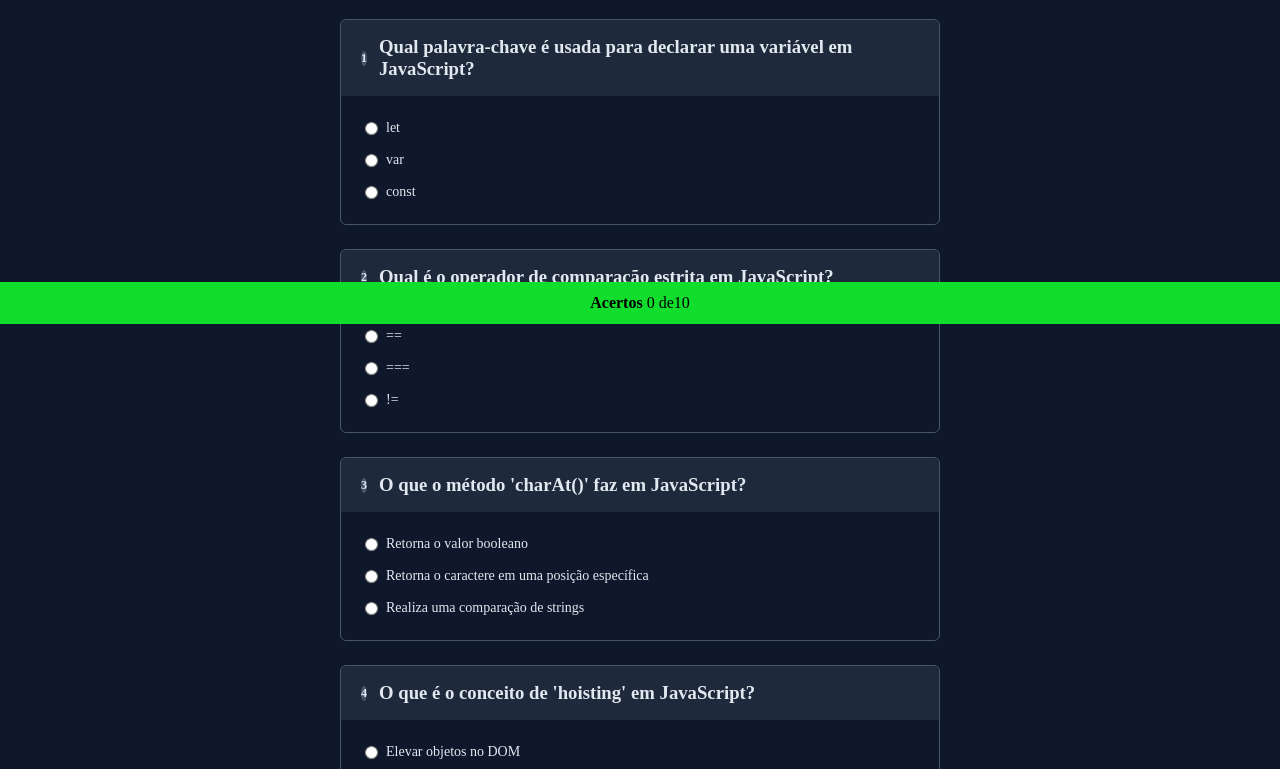
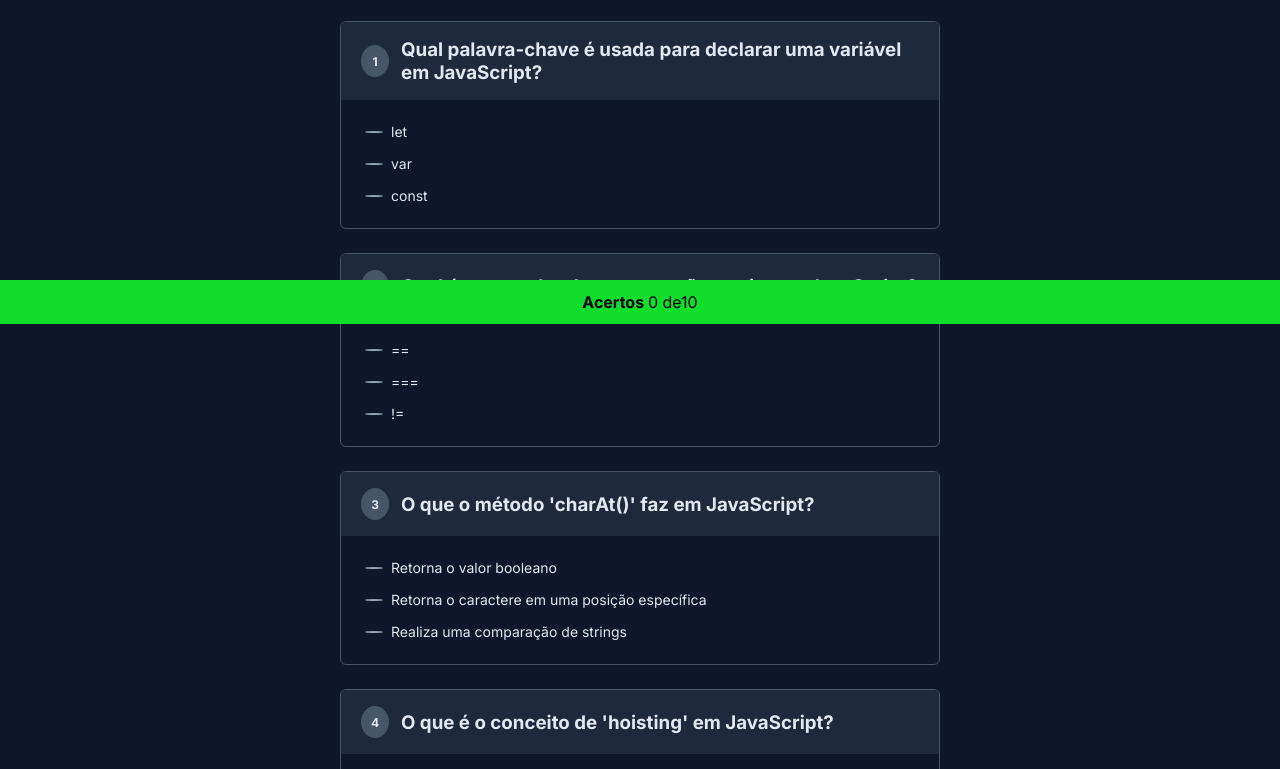
Before and after one commit to Rudi-Sudre/Projeto-Inicial, a plain HTML site: page index.html in a window 1280 px wide. Shown: the part 476-1245 px from the top of the page. Drawn offline with Linux system fonts and the light colour scheme.

Commit message:
Update style.css

```diff
--- a/style.css
+++ b/style.css
@@ -5,7 +5,7 @@
     padding: 0;
     box-sizing: border-box;
 
-    font-family: 'Inter' sans-serif;
+    font-family: 'Inter', sans-serif;
     font-synthesis: none;
     text-rendering: optimizeLegibility;
     -webkit-font-smoothing: antialiased;
@@ -64,8 +64,8 @@ body {
   content:counter( quiz-item);
   background-color: #475569;
 
-  width: 28;
-  height: 32;
+  width: 28px;
+  height: 32px;
   font-size: 12px;
   border-radius: 50%;
 
@@ -73,9 +73,6 @@ body {
   align-items: center;
   justify-content: center;
   flex-shrink: 0;
-
-  gap: 10px
-
 
 }
 
@@ -99,7 +96,7 @@ body {
 
  }
 
-.input {
+input {
  all:unset;
  border: 1px solid #94a3b8;
  width: 16px;
@@ -111,18 +108,17 @@ body {
  justify-content: center;
  flex-shrink: 0;
  }
-.input:checked {
+input:checked {
   border: 1px solid #35e66a;
   }
 
-.input:checked:before {
+input:checked:before {
   content:"";
   width: 10px;
   height: 10px;
 
   background-color: #A3E635;
-  border-radius:
-  40%;
+  border-radius: 40%;
 }
 
 #acertos {
```
